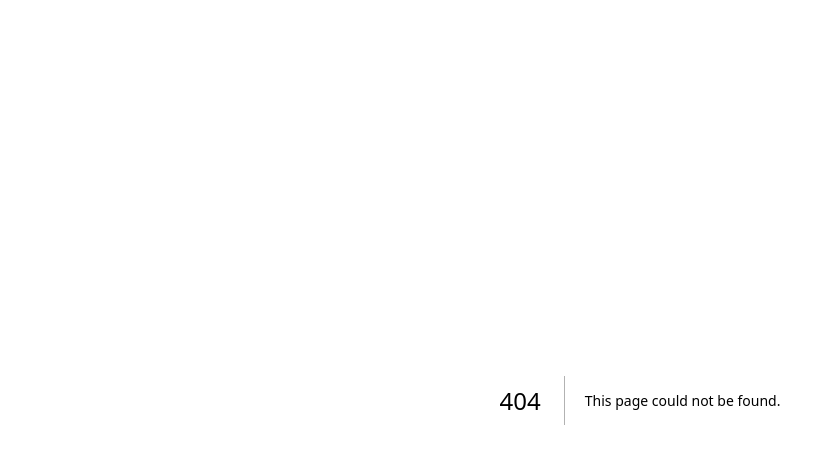
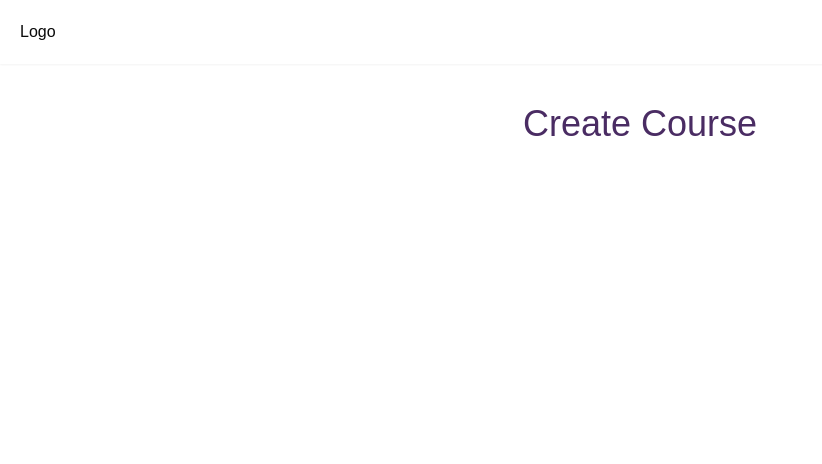
Before and after one commit to olamiji-8/ai_course_generator, a Next.js app: page /create-course in a window 1280 px wide. Before the commit this address had no page. Shown: the top 464 px of the page, without its empty margins (0-822 px from the left). Built offline with nearby package versions, Linux system fonts and the light colour scheme.

Commit message:
Update Dashboard

```diff
--- /dev/null
+++ b/src/app/create-course/layout.jsx
@@ -0,0 +1,13 @@
+import React from 'react'
+import Header from '../dashboard/_components/Header'
+
+const CreateCourseLayout = ({children}) => {
+  return (
+    <div>
+      <Header/>
+      {children}
+    </div>
+  )
+}
+
+export default CreateCourseLayout
--- /dev/null
+++ b/src/app/create-course/page.jsx
@@ -0,0 +1,49 @@
+import React from 'react'
+
+const CreateCourse = () => {
+    const StepperOptions = [
+        {
+        id:1,
+        name:"Category",
+        icon: "icons"
+    },
+    {
+        id:1,
+        name:"Category",
+        icon:"icons"
+    },
+    {
+        id:1,
+        name:"Category",
+        icon:"icons"
+    }
+
+]
+  return (
+    <div>
+    <div className='flex flex-col justify-center items-center mt-10'>
+        <h2 className='text-4xl text-primary font-medium'>Create Course</h2>
+        <div className='flex mt-10'>
+            {StepperOptions.map((item, index) =>{
+                <div className='flex items-center'>
+                    <div className='flex flex-col items-center w-[50px] md:w-[100px]'>
+                        <div className='bg-gray-200 p-3 rounded-full text-white'>
+                        {item.icon}
+                        </div>
+                        <h2 className='hidden md:block md:text-sm'>{item.name}</h2>
+                    </div>
+                    (index!=StepperOptions?.length-1&& <div className='h-1 w-[50px] md:w-[100px] rounded-full lg:w-[170px] bg-gray-300'>)
+
+                    </div>
+                </div>
+            })}
+        </div>
+    </div>
+            <div>
+
+            </div>
+    </div>
+  )
+}
+
+export default CreateCourse
--- a/src/app/dashboard/_components/AddCourse.jsx
+++ b/src/app/dashboard/_components/AddCourse.jsx
@@ -1,6 +1,7 @@
 "use client"
 
 import { useUser } from '@clerk/nextjs'
+import Link from 'next/link'
 import React from 'react'
 
 const AddCourse = () => {
@@ -11,7 +12,9 @@ const AddCourse = () => {
         <h2 className='text-3xl'>Hello, <span>{user?.fullName}</span></h2>
         <p className='text-sm text-gray-500'>Create new course with AI, share with friends and Earn from it.</p>
       </div>
+      <Link href={'/create-course'}>
       <Button>+ Create AI Course</Button>
+      </Link>
     </div>
   )
 }
--- a/src/app/dashboard/_components/SideBar.jsx
+++ b/src/app/dashboard/_components/SideBar.jsx
@@ -44,15 +44,20 @@ const SideBar = () => {
       <hr className='my-5'/>
 
       <ul>
-        {Menu.map((item,index)=>(
-          <Link href={item.path}>
-          <div className={`flex items-center gap-2 text-gray-600 p-3 cursor-pointer hover:bg-gray-100 hover:text-black rounded-lg mb-2 ${item.path==path&&"bg-gray-100 text-black"}`}>
-            <div className='text-2xl'>{item.icon}</div>
-            <h2>{item.name}</h2>
-          </div>
-          </Link>
-        ))}
-      </ul>
+  {Menu.map((item) => (
+    <Link href={item.path} key={item.id}>
+      <div
+        className={`flex items-center gap-2 text-gray-600 p-3 cursor-pointer hover:bg-gray-100 hover:text-black rounded-lg mb-2 ${
+          item.path === path && "bg-gray-100 text-black"
+        }`}
+      >
+        <div className="text-2xl">{item.icon}</div>
+        <h2>{item.name}</h2>
+      </div>
+    </Link>
+  ))}
+</ul>
+
       <div className='absolute bottom-10 w-[80%]'>
           Progress Bar
 
--- a/src/app/layout.js
+++ b/src/app/layout.js
@@ -3,12 +3,12 @@ import "./globals.css";
 import { ClerkProvider, GoogleOneTap } from "@clerk/nextjs";
 
 
-const geistSans = Poppins({
+const geistSans = Geist({
   variable: "--font-geist-sans",
   subsets: ["latin"],
 });
 
-const geistMono = Poppins({
+const geistMono = Geist_Mono({
   variable: "--font-geist-mono",
   subsets: ["latin"],
 });
```
